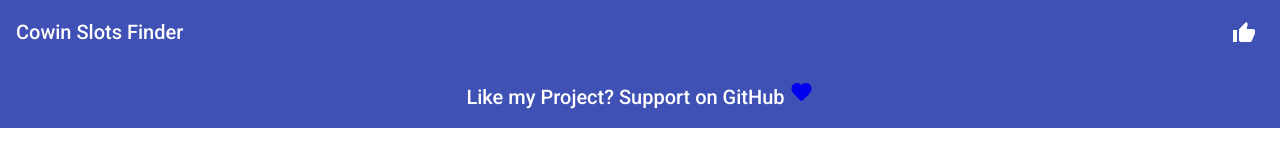
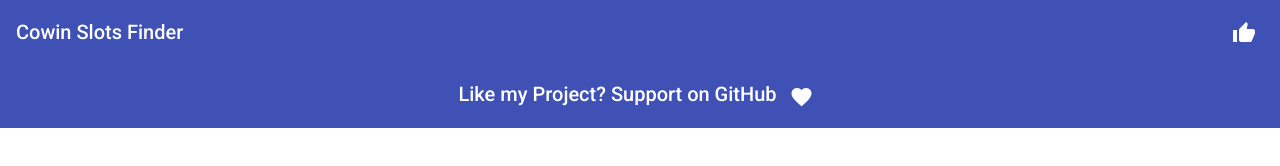
Before and after one commit to shakeelansari63/cowin-slots, an Angular app: page / in a window 1280 px wide. Shown: the top 166 px of the page. Built offline with nearby package versions, Linux system fonts and the light colour scheme.

Commit message:
Remove Font-awesome dependency

```diff
--- a/angular.json
+++ b/angular.json
@@ -28,7 +28,6 @@
             ],
             "styles": [
               "./node_modules/@angular/material/prebuilt-themes/indigo-pink.css",
-              "./node_modules/font-awesome/css/font-awesome.css",
               "src/styles.css"
             ],
             "scripts": []
--- a/src/app/components/footer/footer.component.html
+++ b/src/app/components/footer/footer.component.html
@@ -1,6 +1,6 @@
 <mat-toolbar color="primary">
     <span class="center">Like my Project? Support on GitHub
-        <a target="_blank" href="https://github.com/shakeelansari63/cowin-slots">
+        <a mat-icon-button target="_blank" href="https://github.com/shakeelansari63/cowin-slots">
             <mat-icon>favorite</mat-icon>
         </a>
     </span>
```
